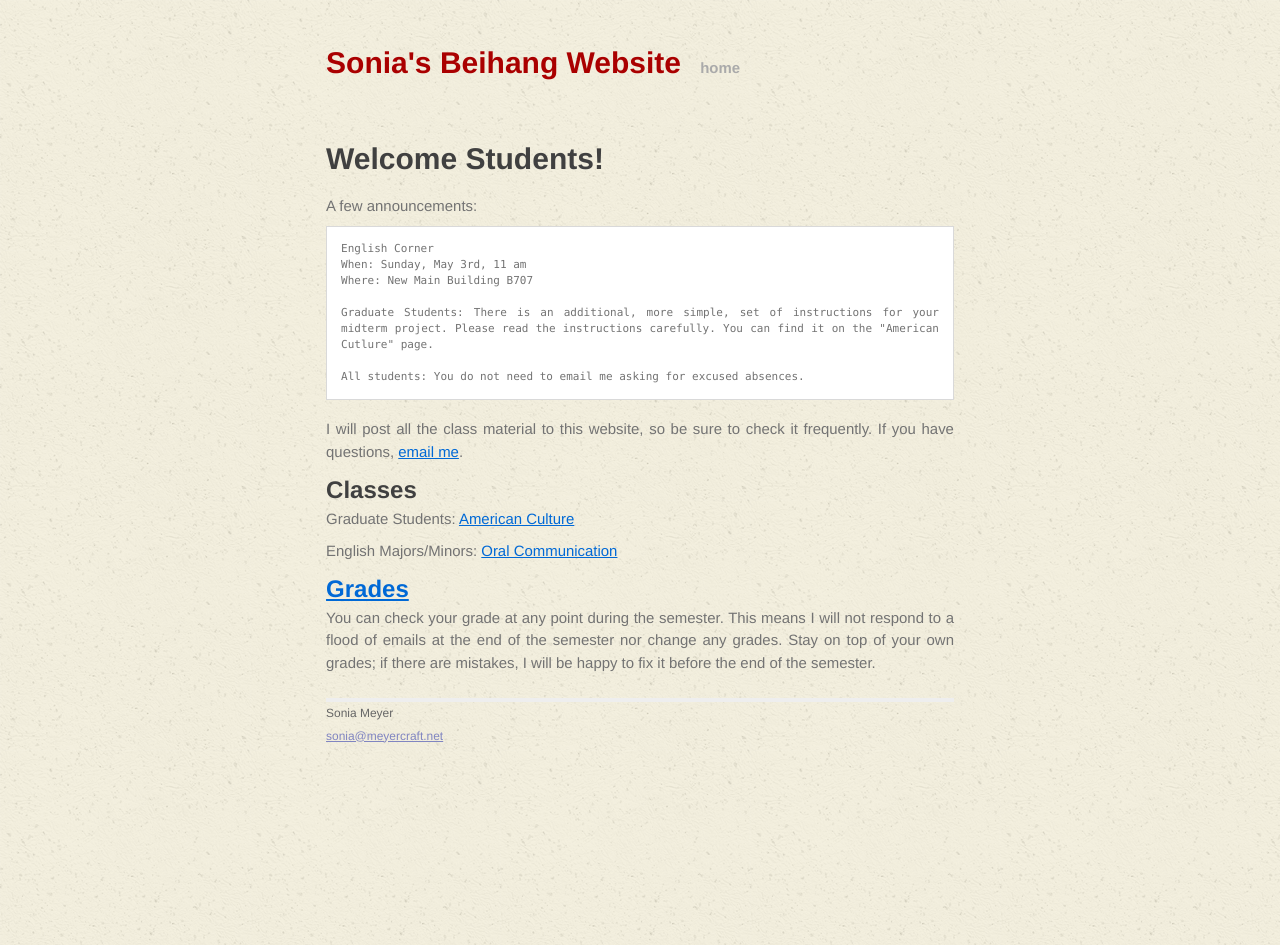
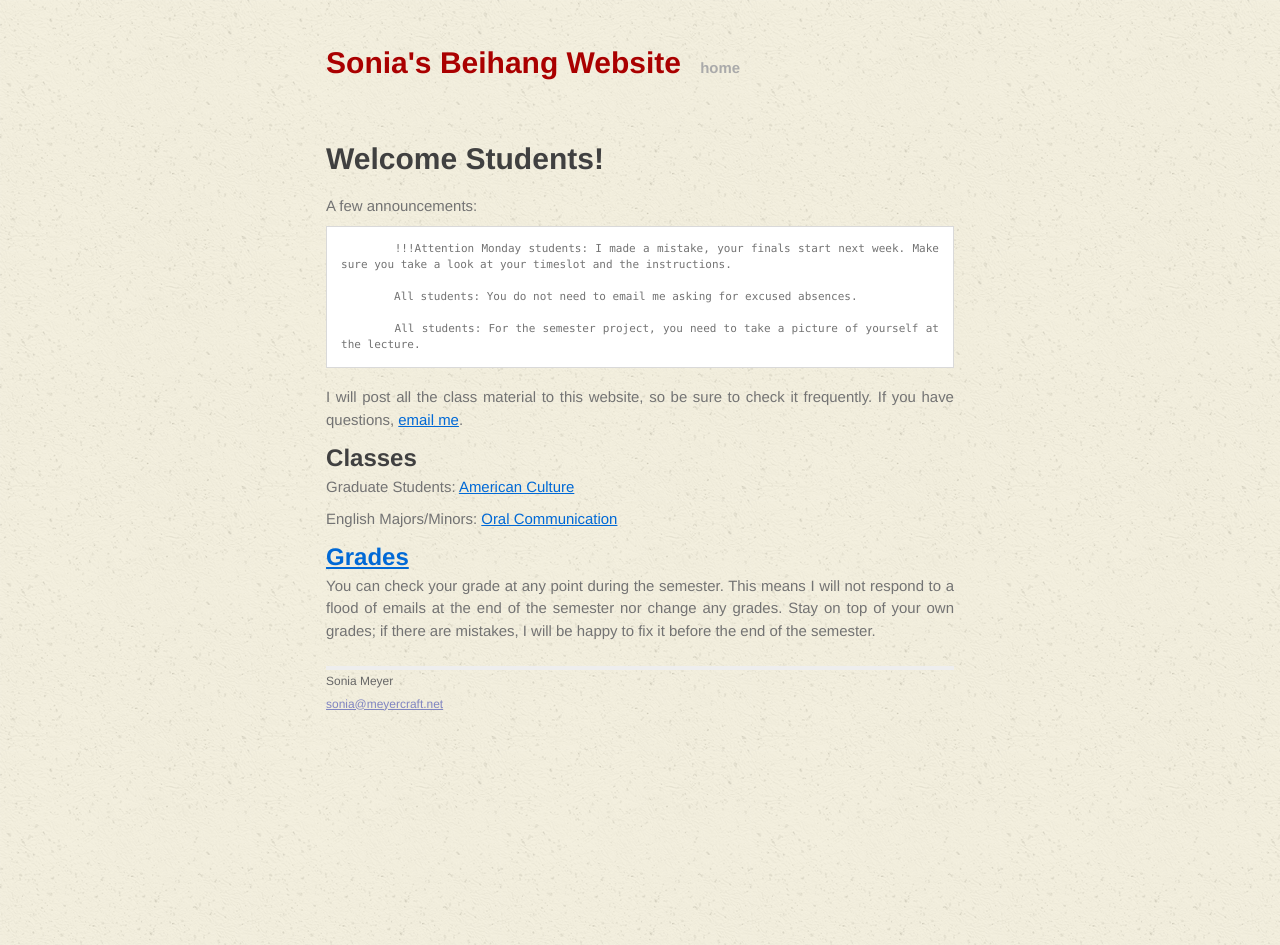
Before and after one commit to soniawmeyer/soniameyer-beihang-students-website, a Jekyll site: the page built from index.md, in a window 1280 px wide. Built offline with Jekyll 4.4.1, drawn with Linux system fonts in a browser that asks for light colours.

Commit message:
finals update, index page update

```diff
--- a/index.md
+++ b/index.md
@@ -7,13 +7,14 @@ title: Mrs. Sonia Meyer's Beihang Website
 
 A few announcements:
 
-	English Corner
-	When: Sunday, May 3rd, 11 am
-	Where: New Main Building B707
+		!!!Attention Monday students: I made a mistake, your finals start next week. Make sure you take a look at your timeslot and the instructions.
 
-	Graduate Students: There is an additional, more simple, set of instructions for your midterm project. Please read the instructions carefully. You can find it on the "American Cutlure" page.
+		All students: You do not need to email me asking for excused absences.
 
-	All students: You do not need to email me asking for excused absences.
+		All students: For the semester project, you need to take a picture of yourself at the lecture.
+
+
+
 
 
 I will post all the class material to this website, so be sure to check it frequently. If you have questions, [email me](mailto:sonia@meyercraft.net).
```
Also changed, not shown: classes/americanculture.md (+1 -2 lines).
